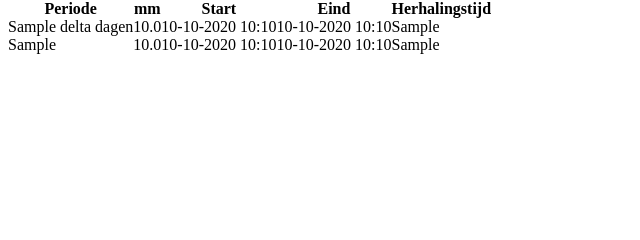
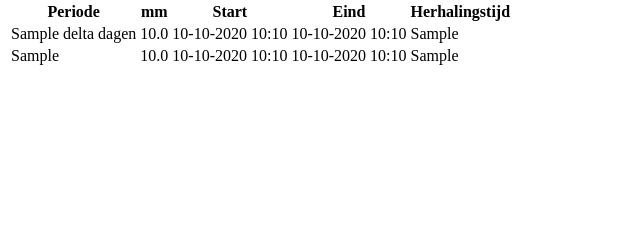
Before and after one commit to lizardsystem/lizard-rainapp, a Django app: template lizard_rainapp/templates/lizard_rainapp/popup_rainapp.html in a window 1280 px wide. Shown: the part 268-508 px from the top of the page, without its empty margins (0-640 px from the left). Run offline with Django 3.2, Linux system fonts and the light colour scheme; the template is opened without the code that fills it: most values are stand-ins (such as "Sample title", 1, 10 or a date in 2020).

Commit message:
apply table styling to rainapp as well

```diff
--- a/lizard_rainapp/templates/lizard_rainapp/popup_rainapp.html
+++ b/lizard_rainapp/templates/lizard_rainapp/popup_rainapp.html
@@ -19,7 +19,7 @@
   </div>
   {% endif %}
   {# table #}
-  <table cellspacing="0" cellpadding="0" class="table table-bordered">
+  <table class="table table-striped table-condensed">
     <thead>
       <tr>
         <th>Periode</th>
```
